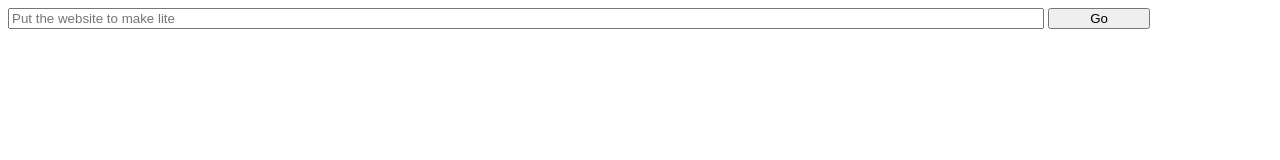
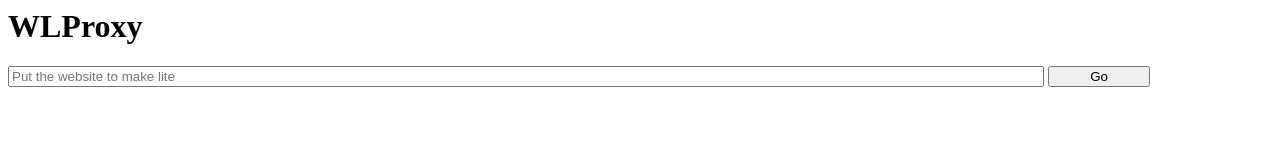
Before and after one commit to NodeMixaholic/wlproxy, a plain HTML site: page index.html in a window 1280 px wide. Drawn offline with Linux system fonts and the light colour scheme.

Commit message:
Update index.html

```diff
--- a/index.html
+++ b/index.html
@@ -1,10 +1,15 @@
-
-<script type="text/javascript">
-        function go() {
-        window.location.href = `http://googleweblight.com/i?u=${document.getElementById("txtUrl").value}`
-        }
+<head>
+        <script type="text/javascript">
+                function go() {
+                        window.location.href = `http://googleweblight.com/i?u=${document.getElementById("txtUrl").value}`
+                }
         </script>
-        <form method="post" target="">
+</head>
+<body>
+        <h1>WLProxy</h1>
+    <form method="post" target="">
             <input id="txtUrl" style="width:82%;" placeholder="Put the website to make lite" name="url" type="text" />
             <input style="width:8%;" type="button" value="Go" onclick="go(); return false;"/>
     </form>
+
+</body>
```
